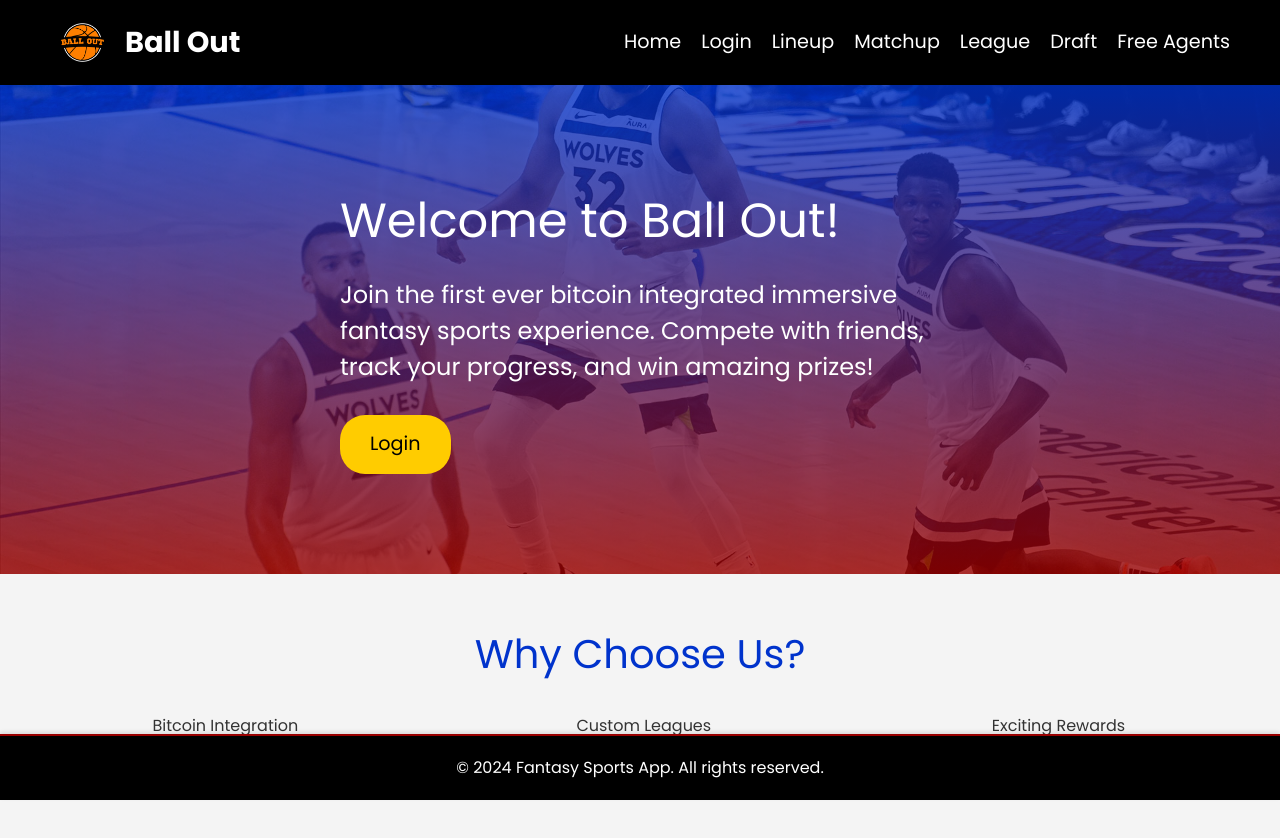
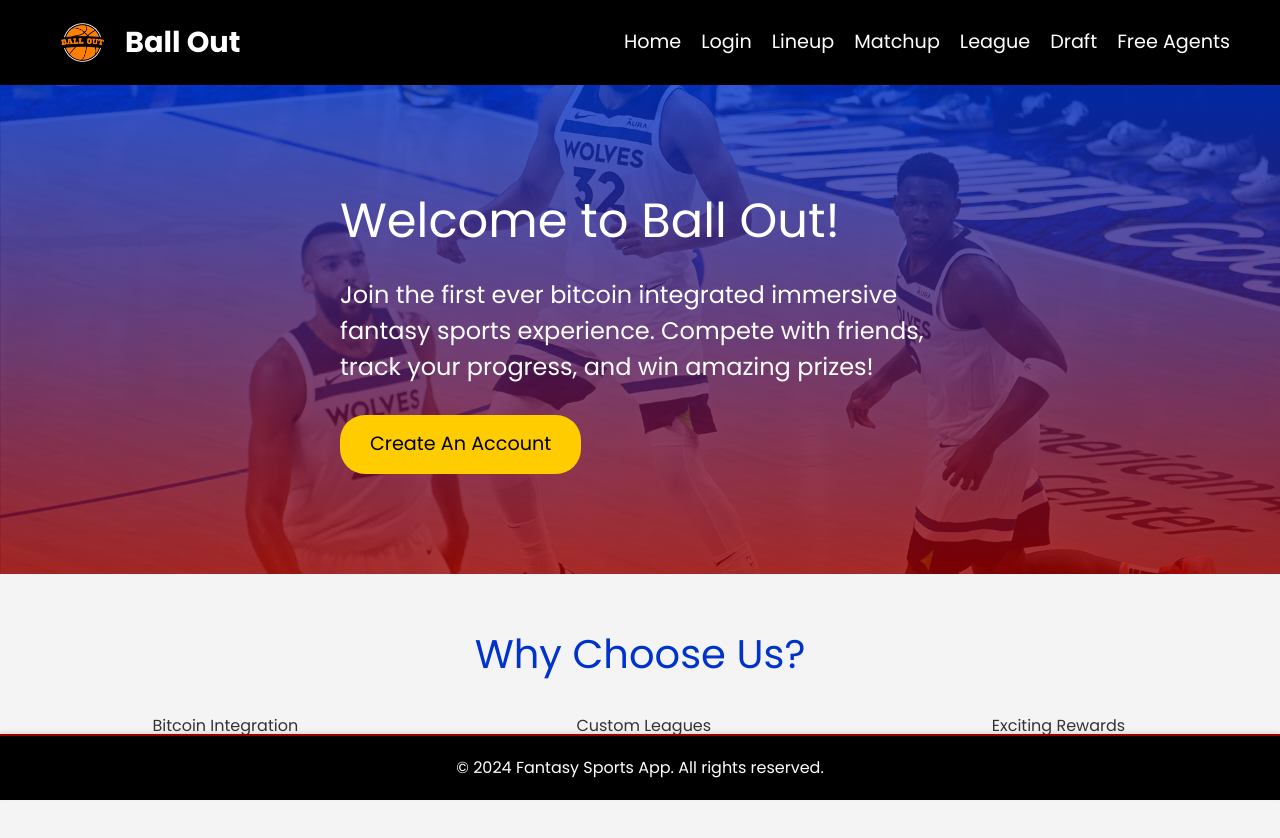
Before and after one commit to Shreyas-Pattabi/Ball-Out, a React (Vite) app in the folder frontend/: page / in a window 1280 px wide. Shown: the top 838 px of the page. Built offline with nearby package versions, Linux system fonts and the light colour scheme; a web font is replaced by a local one.

Commit message:
Create An Account Button Addition

```diff
--- a/frontend/src/components/Home.jsx
+++ b/frontend/src/components/Home.jsx
@@ -28,7 +28,7 @@ const Home = () => {
         <div className="hero-content">
           <h1>Welcome to Ball Out!</h1>
           <p>Join the first ever bitcoin integrated immersive fantasy sports experience. Compete with friends, track your progress, and win amazing prizes!</p>
-          <button>Login</button>
+          <button>Create An Account</button>
         </div>
       </section>
 
```
Also changed, not shown: 1 other file (tests, documents, lock files or other folders).
